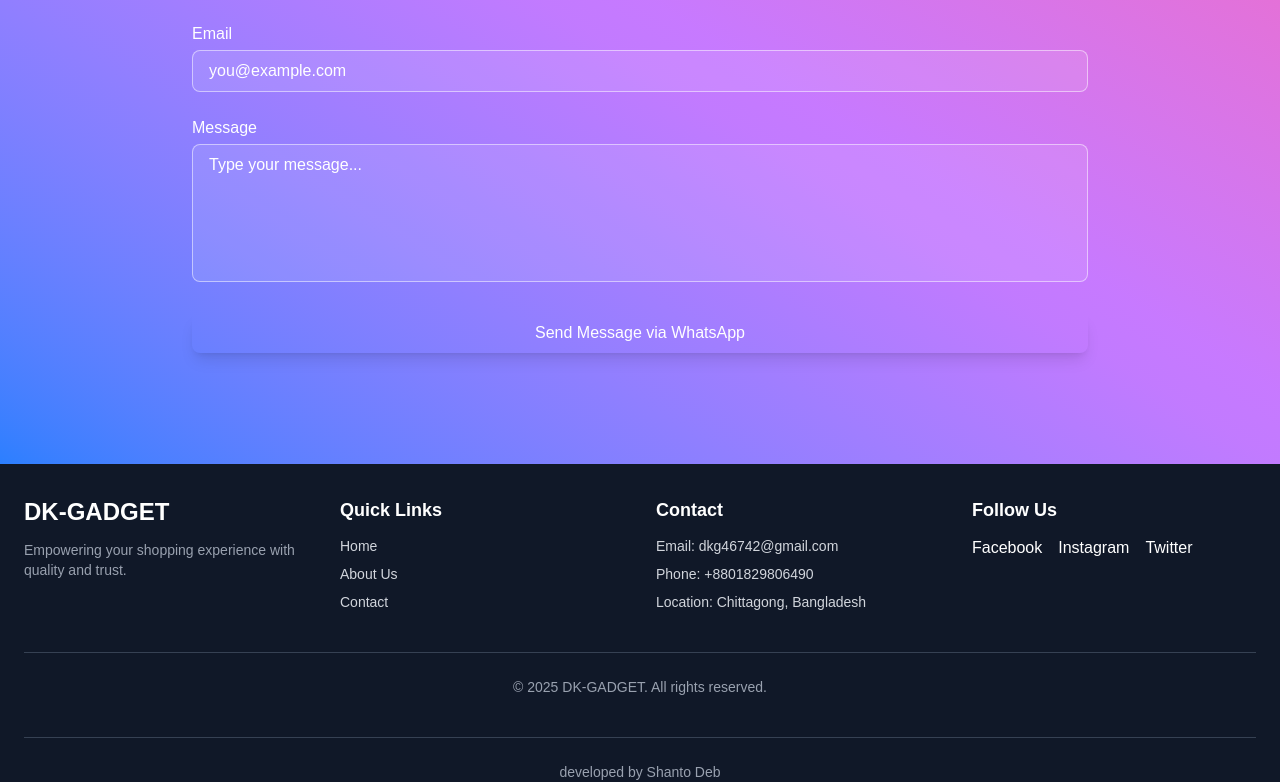
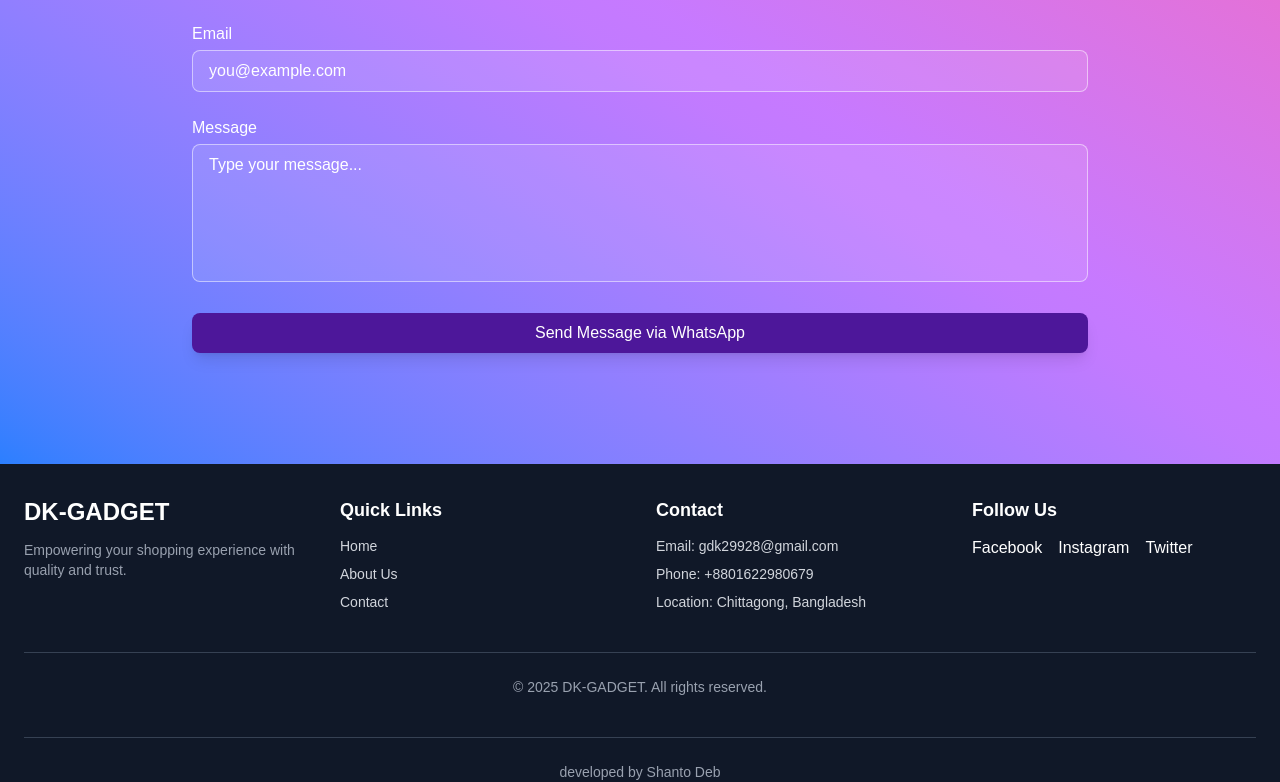
Before and after one commit to Ancishan/dk-gadget, a Next.js app: page /contact in a window 1280 px wide. Shown: the part 400-1182 px from the top of the page. Built offline with nearby package versions, Linux system fonts and the light colour scheme.

Commit message:
[update] some component

```diff
--- a/src/app/contact/page.js
+++ b/src/app/contact/page.js
@@ -93,7 +93,7 @@ const ContactPage = () => {
 
           <button
             type="submit"
-            className="w-full bg-blue-950-500 hover:bg-pink-700 text-white py-2 rounded-lg transition duration-300 shadow-lg"
+            className="w-full bg-violet-900 hover:bg-pink-700 text-white py-2 rounded-lg transition duration-300 shadow-lg"
           >
             Send Message via WhatsApp
           </button>
--- a/src/component/shared/Footer.jsx
+++ b/src/component/shared/Footer.jsx
@@ -24,8 +24,8 @@ const Footer = () => {
           <div>
             <h3 className="text-lg font-semibold mb-3">Contact</h3>
             <ul className="text-sm text-gray-300 space-y-2">
-              <li>Email: dkg46742@gmail.com</li>
-              <li>Phone: +8801829806490</li>
+              <li>Email: gdk29928@gmail.com</li>
+              <li>Phone: +8801622980679</li>
               <li>Location: Chittagong, Bangladesh</li>
             </ul>
           </div>
```
